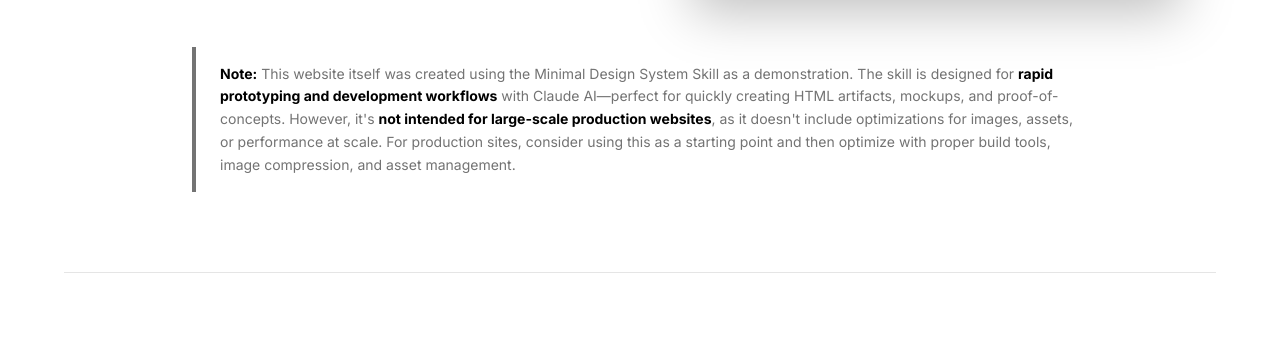
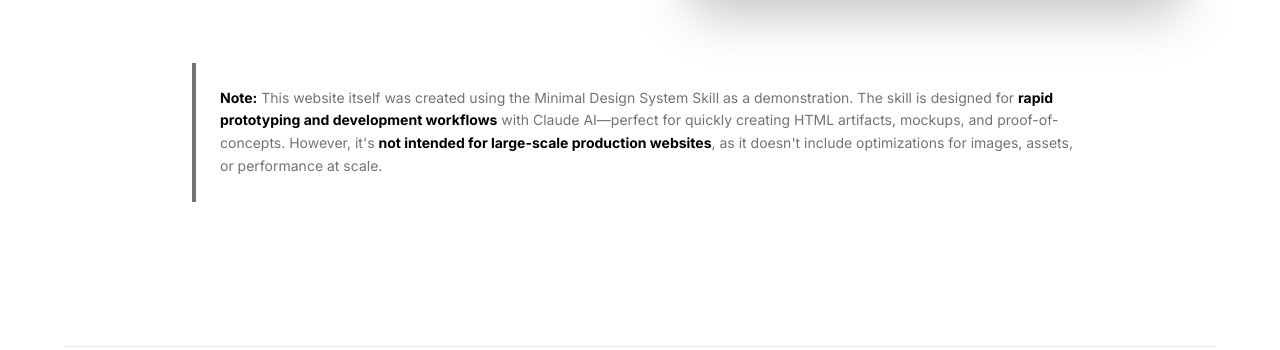
Before and after one commit to holger1411/minimal-design-system-skill, a website: page index.html in a window 1280 px wide. Shown: the part 699-1049 px from the top of the page. Drawn offline with nearby package versions, Linux system fonts and the light colour scheme.

Commit message:
Refine disclaimer: Remove last sentence, increase padding
Changes:
- Removed: 'For production sites, consider using this as a...'
- Increased top margin: mt-12 → mt-16
- Added bottom margin: mb-16 (more breathing room)
- Increased vertical padding: py-4 → py-6

Result:
- Cleaner, more focused message
- Better visual separation from other content
- More generous whitespace

```diff
--- a/index.html
+++ b/index.html
@@ -174,13 +174,12 @@
     </div>
 
     <!-- Disclaimer -->
-    <div class="mt-12 max-w-4xl mx-auto">
-      <div class="border-l-4 border-[var(--color-muted)] pl-6 py-4">
+    <div class="mt-16 mb-16 max-w-4xl mx-auto">
+      <div class="border-l-4 border-[var(--color-muted)] pl-6 py-6">
         <p class="text-sm text-[var(--color-muted)] leading-relaxed">
           <strong class="text-[var(--color-fg)]">Note:</strong> This website itself was created using the Minimal Design System Skill as a demonstration.
           The skill is designed for <strong class="text-[var(--color-fg)]">rapid prototyping and development workflows</strong> with Claude AI—perfect for quickly creating HTML artifacts, mockups, and proof-of-concepts.
           However, it's <strong class="text-[var(--color-fg)]">not intended for large-scale production websites</strong>, as it doesn't include optimizations for images, assets, or performance at scale.
-          For production sites, consider using this as a starting point and then optimize with proper build tools, image compression, and asset management.
         </p>
       </div>
     </div>
```
